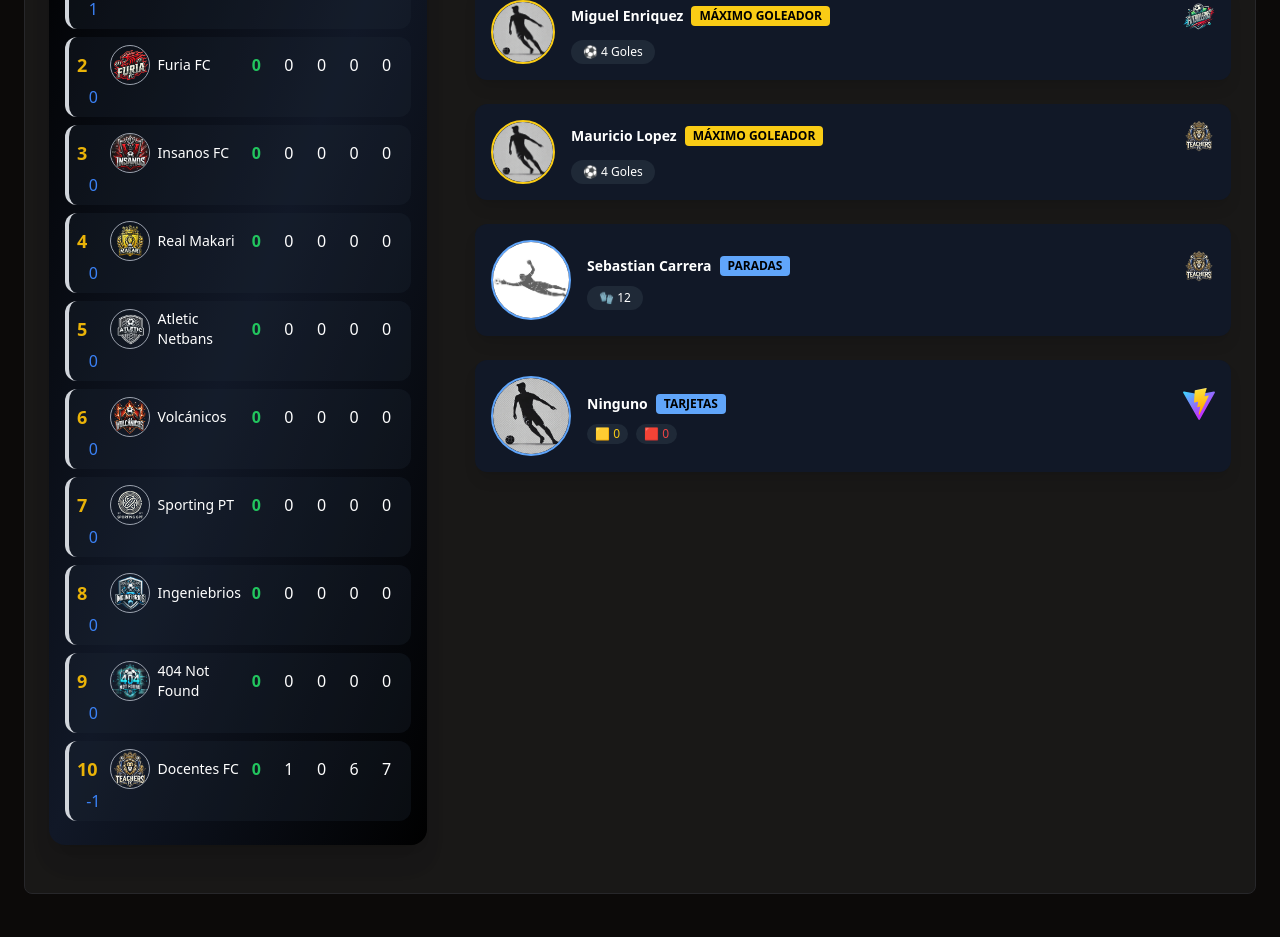
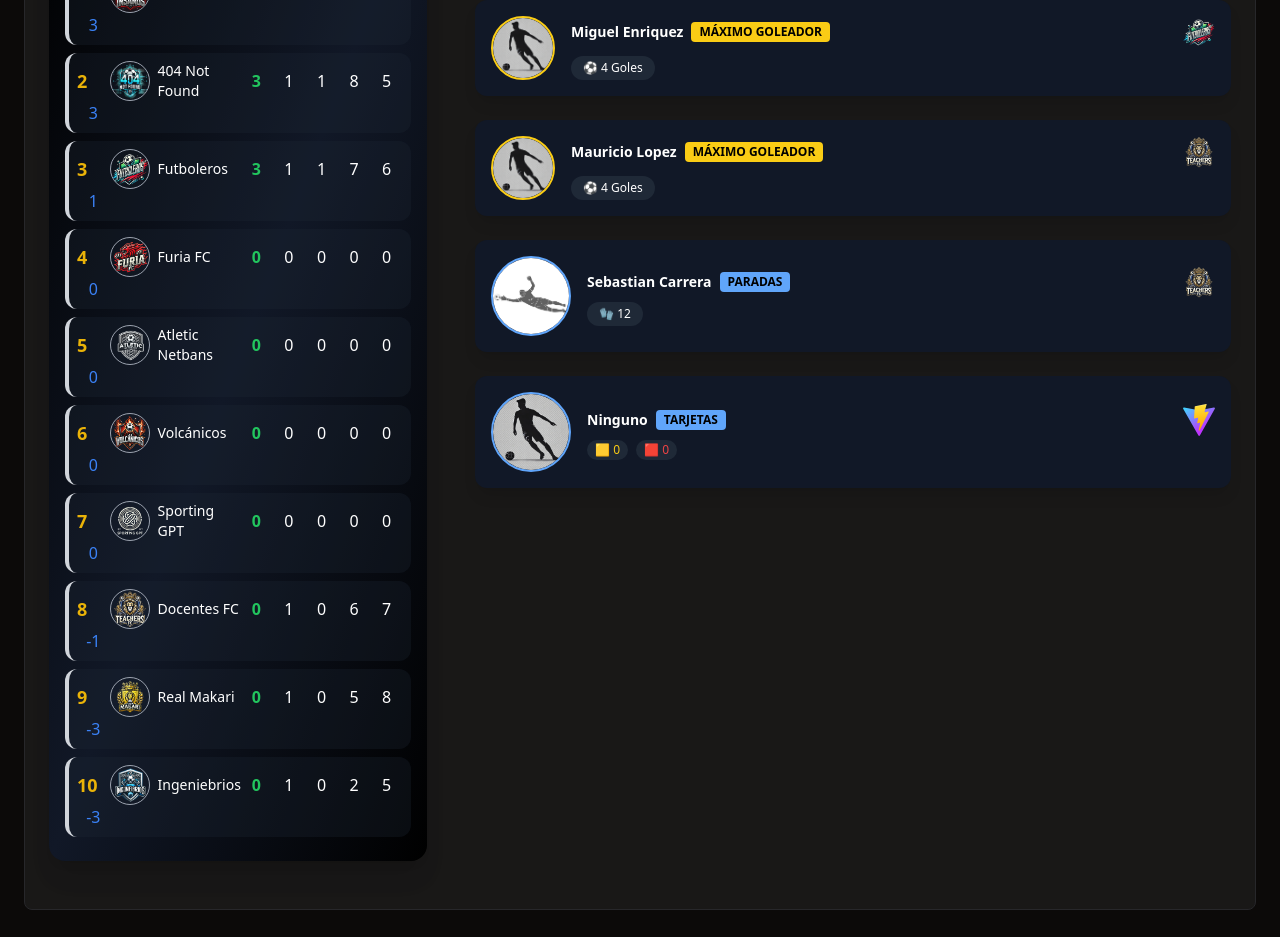
Before and after one commit to IngSistemasUmariana/futbTutorLeague, a React (Vite) app: page / in a window 1280 px wide. Shown: the part 1860-2797 px from the top of the page. Built offline with nearby package versions, Linux system fonts and the light colour scheme.

Commit message:
Datos 1 jornada 1/2
Subiendo datos jorndad 1

```diff
--- a/src/App.tsx
+++ b/src/App.tsx
@@ -19,18 +19,18 @@ function App() {
     {
       date: 'Viernes, 21 de marzo',
       time: '11:00',
-      team1: { name: '404 Not Found', logo: './404notfound.png' },
-      team2: { name: 'Real Makari', logo: './RealMakari.png' },
-      score1: null,
-      score2: null,
+      team1: { name: '404 NF', logo: './404notfound.png' },
+      team2: { name: 'R Makari', logo: './RealMakari.png' },
+      score1: 8,
+      score2: 5,
     },
     {
       date: 'Martes, 25 de marzo',
       time: '09:30',
       team1: { name: 'Insanos', logo: './insanos.png' },
-      team2: { name: 'Ingeniebrios FC', logo: './ingeniebrios.png' },
-      score1: null,
-      score2: null,
+      team2: { name: 'Ingeniebrios', logo: './ingeniebrios.png' },
+      score1: 5,
+      score2: 2,
     },
     {
       date: 'Jueves, 27 de marzo',
--- a/src/components/Leaderboard.tsx
+++ b/src/components/Leaderboard.tsx
@@ -1,20 +1,7 @@
 import { useState, useEffect } from 'react';
 
-type Team = {
-  name: string;
-  logo: string;
-  pts: number;
-  pj: number;
-  pg: number;
-  gf: number;
-  gc: number;
-  color: string;
-  dg?: number;
-  pos?: number;
-};
-
 export const Leaderboard = () => {
-  const [isDark, setIsDark] = useState<boolean>(() => {
+  const [isDark, setIsDark] = useState(() => {
     return localStorage.getItem('theme') === 'dark';
   });
 
@@ -28,25 +15,27 @@ export const Leaderboard = () => {
     }
   }, [isDark]);
 
-  const rawTeams: Team[] = [
+  // 📝 Nuevas estadísticas: gf = goles a favor, gc = goles en contra, pg = partidos ganados
+  const rawTeams = [
     { name: "Docentes FC", logo: "./teachers.png", pts: 0, pj: 1, pg: 0, gf: 6, gc: 7, color: "border-gray-300" },
     { name: "Furia FC", logo: "./furia.png", pts: 0, pj: 0, pg: 0, gf: 0, gc: 0, color: "border-gray-300" },
-    { name: "Insanos FC", logo: "./insanos.png", pts: 0, pj: 0, pg: 0, gf: 0, gc: 0, color: "border-gray-300" },
+    { name: "Insanos FC", logo: "./insanos.png", pts: 3, pj: 1, pg: 1, gf: 5, gc: 2, color: "border-gray-300" },
     { name: "Futboleros", logo: "./futboleros.png", pts: 3, pj: 1, pg: 1, gf: 7, gc: 6, color: "border-gray-300" },
-    { name: "Real Makari", logo: "./RealMakari.png", pts: 0, pj: 0, pg: 0, gf: 0, gc: 0, color: "border-gray-300" },
+    { name: "Real Makari", logo: "./RealMakari.png", pts: 0, pj: 1, pg: 0, gf: 5, gc: 8, color: "border-gray-300" },
     { name: "Atletic Netbans", logo: "./atleticNetbans.png", pts: 0, pj: 0, pg: 0, gf: 0, gc: 0, color: "border-gray-300" },
     { name: "Volcánicos", logo: "./volcanicos.png", pts: 0, pj: 0, pg: 0, gf: 0, gc: 0, color: "border-gray-300" },
-    { name: "Sporting PT", logo: "./sportingpt.png", pts: 0, pj: 0, pg: 0, gf: 0, gc: 0, color: "border-gray-300" },
-    { name: "Ingeniebrios", logo: "./ingeniebrios.png", pts: 0, pj: 0, pg: 0, gf: 0, gc: 0, color: "border-gray-300" },
-    { name: "404 Not Found", logo: "./404notfound.png", pts: 0, pj: 0, pg: 0, gf: 0, gc: 0, color: "border-gray-300" },
+    { name: "Sporting GPT", logo: "./sportingpt.png", pts: 0, pj: 0, pg: 0, gf: 0, gc: 0, color: "border-gray-300" },
+    { name: "Ingeniebrios", logo: "./ingeniebrios.png", pts: 0, pj: 1, pg: 0, gf: 2, gc: 5, color: "border-gray-300" },
+    { name: "404 Not Found", logo: "./404notfound.png", pts: 3, pj: 1, pg: 1, gf: 8, gc: 5, color: "border-gray-300" },
   ];
 
+  // 💻 Calculamos DG = GF - GC y ordenamos
   const sortedTeams = rawTeams
     .map(team => ({
       ...team,
       dg: team.gf - team.gc,
     }))
-    .sort((a, b) => b.pts - a.pts || b.dg! - a.dg!)
+    .sort((a, b) => b.pts - a.pts || b.dg - a.dg)
     .map((team, index) => ({ ...team, pos: index + 1 }));
 
   return (
@@ -103,6 +92,17 @@ export const Leaderboard = () => {
           </div>
         ))}
       </div>
+
+      {/* Tailwind animation */}
+      <style jsx>{`
+        @keyframes fade-in {
+          from { opacity: 0; transform: translateY(10px); }
+          to { opacity: 1; transform: translateY(0); }
+        }
+        .animate-fade-in {
+          animation: fade-in 0.5s ease forwards;
+        }
+      `}</style>
     </>
   );
 };
```
